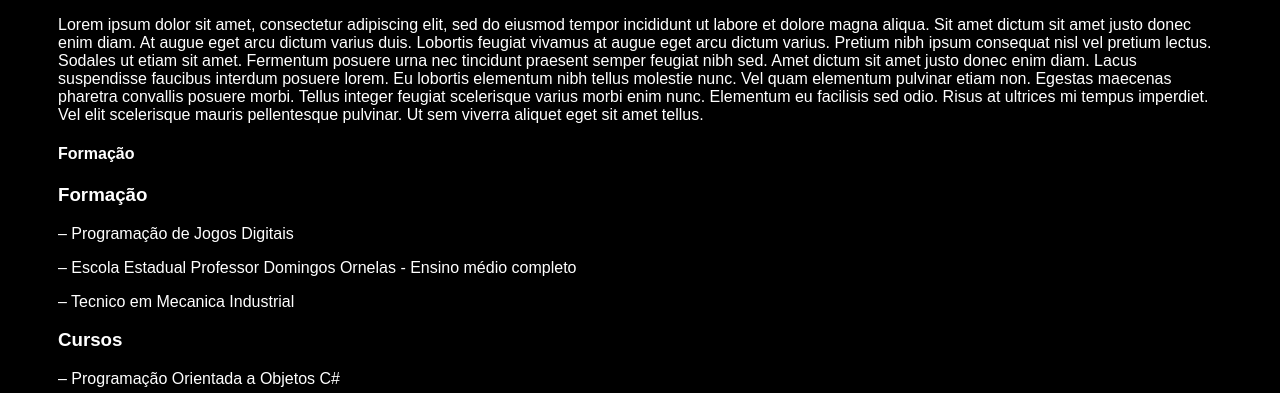
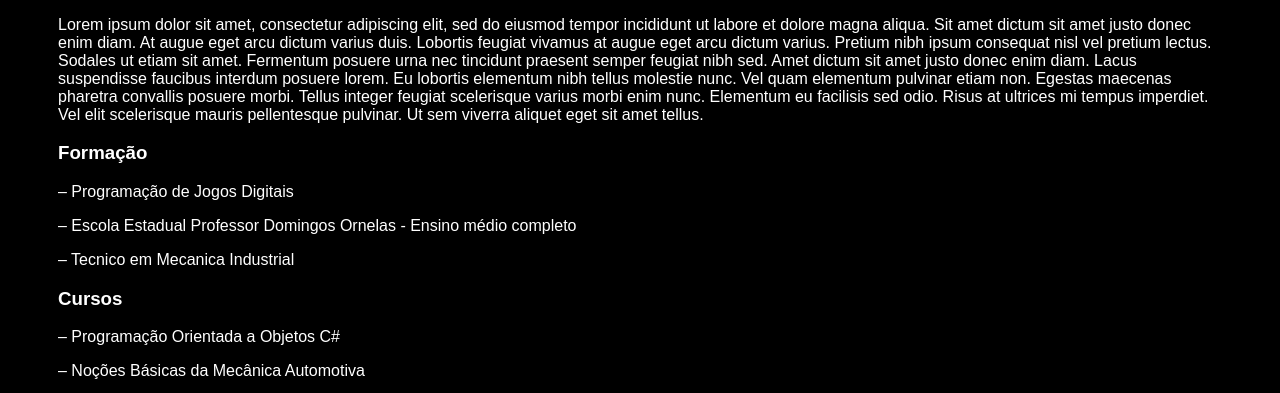
Before and after one commit to JoaoVitor-Silva/Home-page, a plain HTML site: page index.html in a window 1280 px wide. Shown: the part 399-792 px from the top of the page. Drawn offline with Linux system fonts and the light colour scheme.

Commit message:
fate: Correction
Correction of the text

```diff
--- a/index.html
+++ b/index.html
@@ -57,7 +57,6 @@
             </section>
 
             <section>
-             <h4>Formação</h4>
              <h3>Formação</h3>
              <p>– Programação de Jogos Digitais</p>
              <p>– Escola Estadual Professor Domingos Ornelas - Ensino médio completo</p>
```
